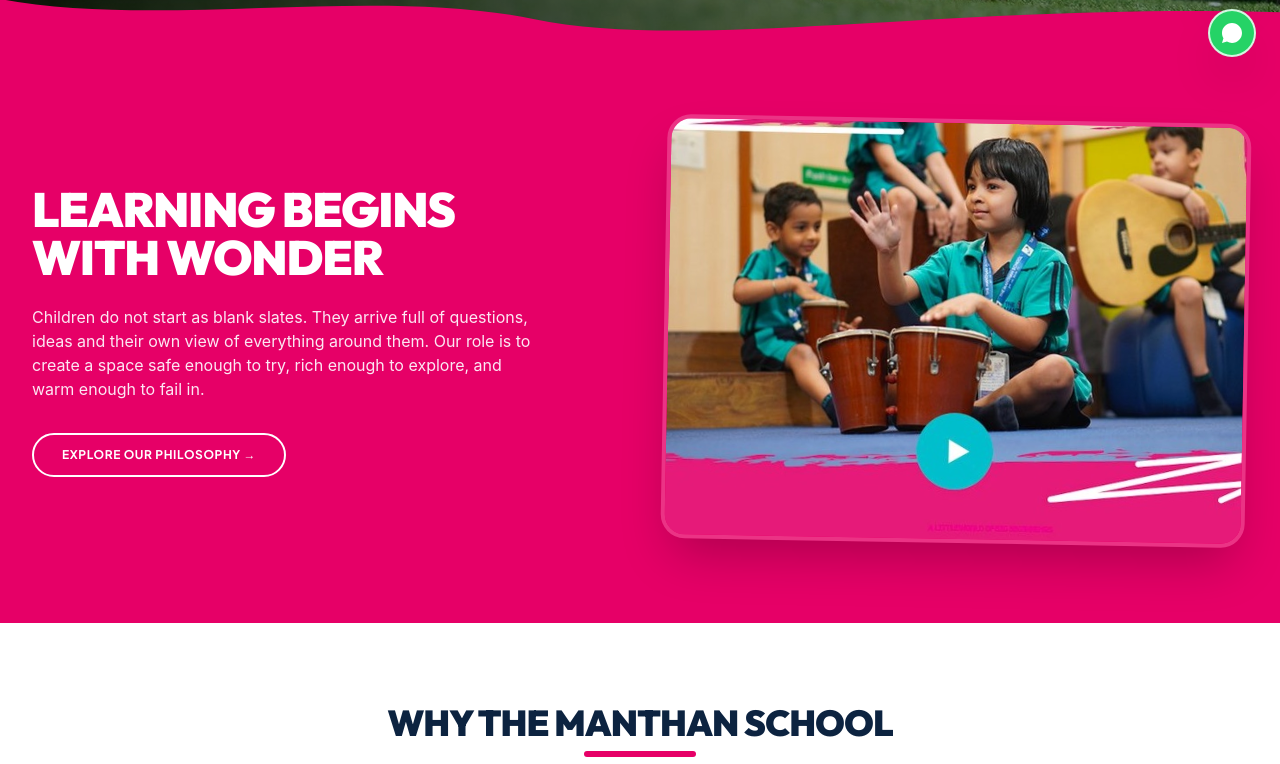
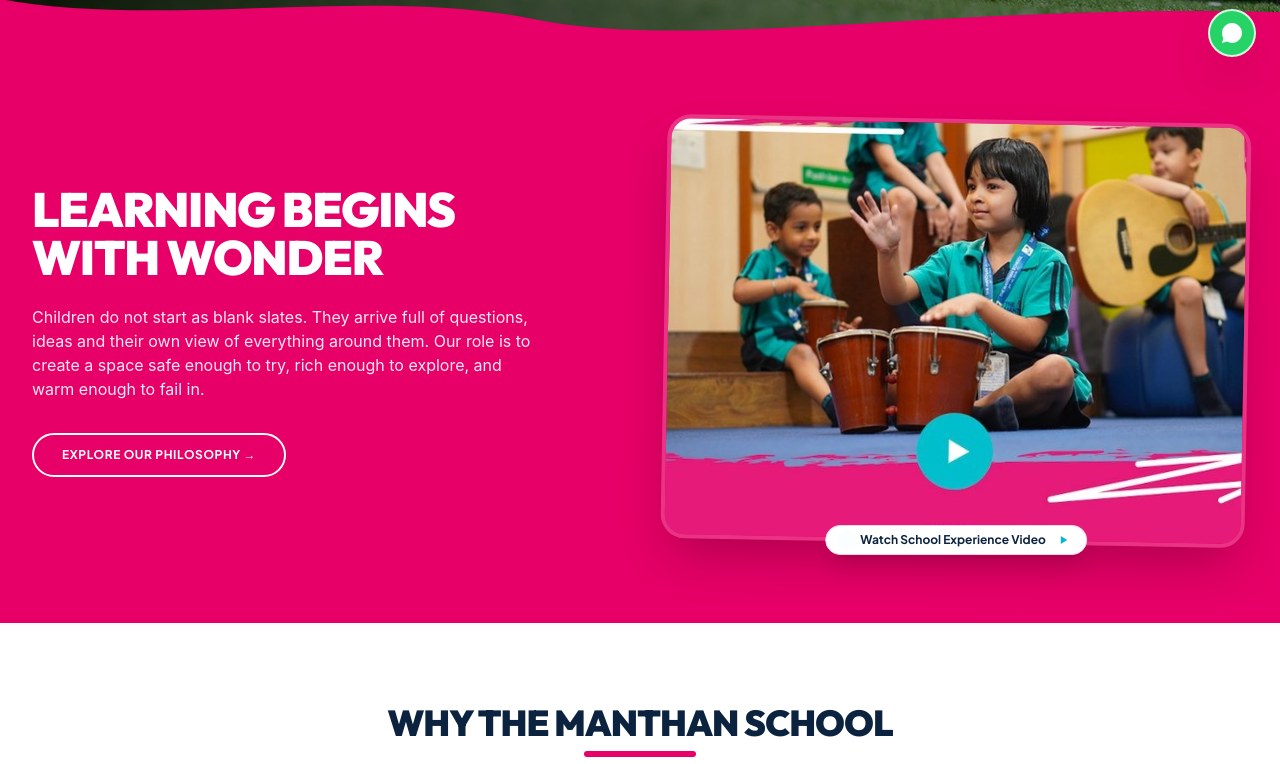
Before and after one commit to agrwalh/Project_School_Adtric, a Laravel app: template resources/views/frontend/home.blade.php in a window 1280 px wide. Shown: the part 719-1483 px from the top of the page. Run offline with Laravel 12, Linux system fonts and the light colour scheme; the template is opened without the code that fills it, so the values that code supplies are empty; style sheets or scripts are compiled from the project's sources.

Commit message:
Attach video modal to Learning Begins with Wonder play button and update school tour videos

```diff
--- a/resources/views/frontend/home.blade.php
+++ b/resources/views/frontend/home.blade.php
@@ -64,7 +64,7 @@
 
                 <!-- Watch the school film link with play icon -->
                 <button type="button"
-                        onclick="openVideoModal('https://www.youtube.com/embed/dQw4w9WgXcQ?autoplay=1', 'The Manthan School Experience Film')"
+                        onclick="openVideoModal('https://www.youtube.com/embed/CjLgpw_X3Q4?autoplay=1', 'The Manthan School Experience Film')"
                         class="inline-flex items-center text-xs font-bold text-white hover:text-pink-300 transition duration-200 group ml-2">
                     <span class="w-10 h-10 rounded-full bg-white/20 border border-white/40 flex items-center justify-center mr-2.5 group-hover:scale-110 group-hover:bg-brand-pink transition">
                         <svg class="w-4 h-4 text-white fill-current ml-0.5" viewBox="0 0 24 24"><path d="M8 5v14l11-7z"/></svg>
@@ -128,11 +128,24 @@
                 </div>
             </div>
 
-            <div class="relative">
-                <div class="rounded-3xl overflow-hidden shadow-2xl border-4 border-white/20 transform rotate-1 hover:rotate-0 transition duration-300">
+            <div class="relative cursor-pointer group"
+                 role="button"
+                 tabindex="0"
+                 aria-label="Play video: Learning Begins with Wonder - Music and Rhythm Experience"
+                 onclick="openVideoModal('https://www.youtube.com/embed/CjLgpw_X3Q4?autoplay=1', 'Learning Begins with Wonder - The Manthan School Music & Rhythm Experience')"
+                 onkeydown="if(event.key==='Enter'||event.key===' ') { event.preventDefault(); openVideoModal('https://www.youtube.com/embed/CjLgpw_X3Q4?autoplay=1', 'Learning Begins with Wonder - The Manthan School Music & Rhythm Experience'); }">
+                <div class="rounded-3xl overflow-hidden shadow-2xl border-4 border-white/20 transform rotate-1 group-hover:rotate-0 group-hover:scale-[1.02] transition duration-300 relative">
                     <img src="{{ asset('images/drums_photo.jpg') }}"
-                         alt="Children playing drums at Manthan School"
+                         alt="Children playing drums at Manthan School - Click to watch video"
                          class="w-full h-auto object-cover">
+                    <!-- Subtle hover overlay -->
+                    <div class="absolute inset-0 bg-black/0 group-hover:bg-black/15 transition duration-300 flex items-center justify-center pointer-events-none"></div>
+                </div>
+                <!-- Interactive Play Badge -->
+                <div class="absolute -bottom-3 left-1/2 -translate-x-1/2 bg-white text-brand-navy font-bold text-xs px-4 py-1.5 rounded-full shadow-xl border border-pink-200 group-hover:bg-cyan-50 group-hover:border-cyan-400 group-hover:scale-105 transition duration-200 flex items-center gap-2 whitespace-nowrap">
+                    <span class="w-2.5 h-2.5 rounded-full bg-cyan-400 animate-ping"></span>
+                    <span>Watch School Experience Video</span>
+                    <svg class="w-3.5 h-3.5 text-cyan-500 fill-current ml-0.5" viewBox="0 0 24 24"><path d="M8 5v14l11-7z"/></svg>
                 </div>
             </div>
 
@@ -957,7 +970,7 @@
             <!-- Principal Video Box with interactive play trigger -->
             <div class="lg:col-span-6">
                 <div class="rounded-3xl overflow-hidden shadow-xl relative bg-slate-900 group cursor-pointer"
-                     onclick="openVideoModal('https://www.youtube.com/embed/dQw4w9WgXcQ?autoplay=1', 'The Vision Behind The Manthan Experience')">
+                     onclick="openVideoModal('https://www.youtube.com/embed/CjLgpw_X3Q4?autoplay=1', 'The Vision Behind The Manthan Experience')">
                     <img src="{{ asset('images/principal.jpg') }}" alt="Principal" class="w-full h-80 sm:h-96 object-cover group-hover:scale-[1.02] transition duration-300">
                     <div class="absolute inset-0 bg-black/20 group-hover:bg-black/10 transition flex items-center justify-center">
                         <div class="w-16 h-16 rounded-full bg-cyan-400 hover:bg-cyan-300 text-white flex items-center justify-center shadow-2xl transition transform group-hover:scale-110">
@@ -1050,7 +1063,7 @@
             <!-- Testimonial 1 -->
             <div class="bg-[#fef8f0] p-6 rounded-3xl shadow-sm border border-slate-200/80 group">
                 <div class="h-56 rounded-2xl overflow-hidden relative mb-4 bg-slate-900 cursor-pointer"
-                     onclick="openVideoModal('https://www.youtube.com/embed/dQw4w9WgXcQ?autoplay=1', 'Parent Testimonial - Nursery')">
+                     onclick="openVideoModal('https://www.youtube.com/embed/CjLgpw_X3Q4?autoplay=1', 'Parent Testimonial - Nursery')">
                     <img src="{{ asset('images/parent_1.jpg') }}" alt="Parent" class="w-full h-full object-cover group-hover:scale-105 transition duration-300 opacity-95">
                     <div class="absolute inset-0 flex items-center justify-center">
                         <div class="w-12 h-12 rounded-full bg-brand-pink hover:bg-brand-pink-hover text-white flex items-center justify-center shadow-lg transition transform group-hover:scale-110">
@@ -1065,7 +1078,7 @@
             <!-- Testimonial 2 -->
             <div class="bg-[#fef8f0] p-6 rounded-3xl shadow-sm border border-slate-200/80 group">
                 <div class="h-56 rounded-2xl overflow-hidden relative mb-4 bg-slate-900 cursor-pointer"
-                     onclick="openVideoModal('https://www.youtube.com/embed/dQw4w9WgXcQ?autoplay=1', 'Parent Testimonial - Pre-Nursery')">
+                     onclick="openVideoModal('https://www.youtube.com/embed/CjLgpw_X3Q4?autoplay=1', 'Parent Testimonial - Pre-Nursery')">
                     <img src="{{ asset('images/parent_2.jpg') }}" alt="Parent" class="w-full h-full object-cover group-hover:scale-105 transition duration-300 opacity-95">
                     <div class="absolute inset-0 flex items-center justify-center">
                         <div class="w-12 h-12 rounded-full bg-brand-pink hover:bg-brand-pink-hover text-white flex items-center justify-center shadow-lg transition transform group-hover:scale-110">
@@ -1080,7 +1093,7 @@
             <!-- Testimonial 3 -->
             <div class="bg-[#fef8f0] p-6 rounded-3xl shadow-sm border border-slate-200/80 group">
                 <div class="h-56 rounded-2xl overflow-hidden relative mb-4 bg-slate-900 cursor-pointer"
-                     onclick="openVideoModal('https://www.youtube.com/embed/dQw4w9WgXcQ?autoplay=1', 'Parent Testimonial - Kindergarten')">
+                     onclick="openVideoModal('https://www.youtube.com/embed/CjLgpw_X3Q4?autoplay=1', 'Parent Testimonial - Kindergarten')">
                     <img src="{{ asset('images/parent_3.jpg') }}" alt="Parent" class="w-full h-full object-cover group-hover:scale-105 transition duration-300 opacity-95">
                     <div class="absolute inset-0 flex items-center justify-center">
                         <div class="w-12 h-12 rounded-full bg-brand-pink hover:bg-brand-pink-hover text-white flex items-center justify-center shadow-lg transition transform group-hover:scale-110">
```
